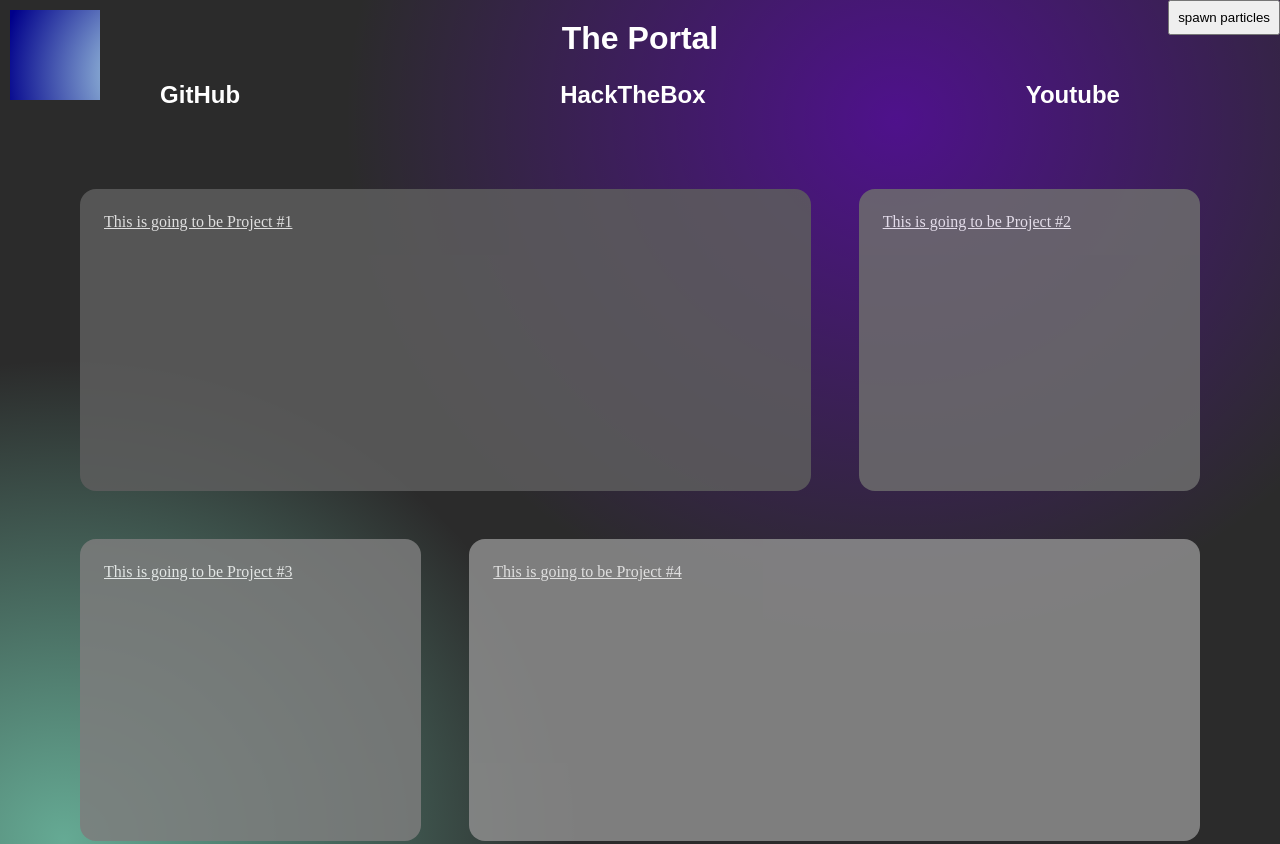
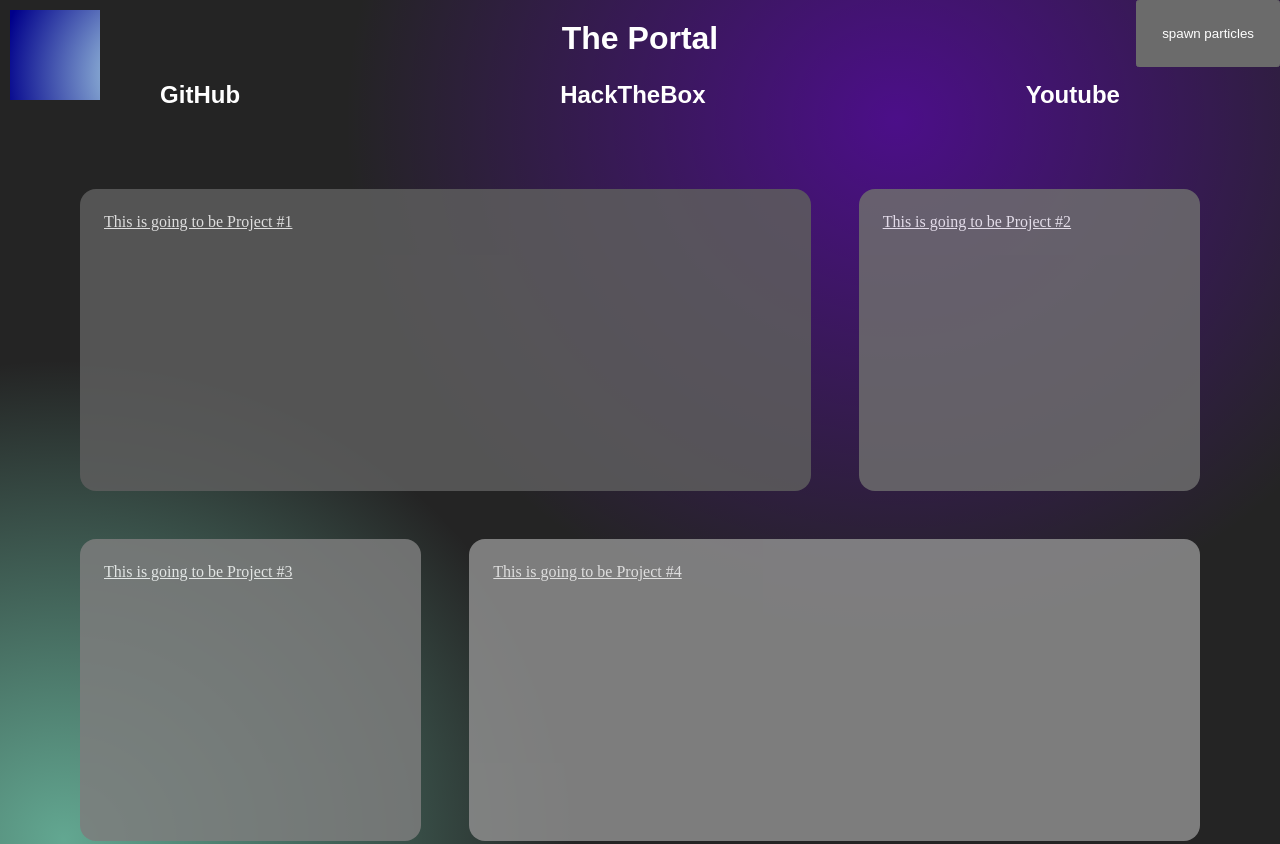
Before and after one commit to Bit-Jaeger/portal, a plain HTML site: page index.html in a window 1280 px wide. Shown: the top 844 px of the page. Drawn offline with Linux system fonts and the light colour scheme; a web font is replaced by a local one.

Commit message:
starting color pallete and adjusting padding to adjustable measurements

```diff
--- a/styles.css
+++ b/styles.css
@@ -1,3 +1,28 @@
+/* TODO: getting colors lined up at the top of the file */
+:root{
+    --pallete-neutral-999: #090909;
+    --pallete-neutral-800: #121212;
+    --pallete-neutral-750: #242424;
+    --pallete-neutral-500: #555555;
+    --pallete-neutral-300: #8f8f8f;
+    --pallete-neutral-150: #afafaf;
+    --pallete-neutral-000: #ffffff;
+
+
+    --pallete-accent-orange: #D2B04B;
+    --pallete-accent-red: #CC4A3B;
+    --pallete-accent-teal: #7FE1C5;
+    --pallete-accent-retrogray: #E3DFDC;
+}
+
+:root{
+  color-scheme: dark;
+
+  --dark-bg: var(--pallete-neutral-750);
+  --dark-white: var(--pallete-neutral-000);
+}
+
+
 /*########## RESET ###########*/
 
 *{
@@ -6,8 +31,8 @@
 }
 
 body{
-  background-color: #2b2b2b;
-  color: #ffffff;
+  background-color: var(--dark-bg);
+  color: var(--dark-contrast);
   display: grid;
 }
 
@@ -15,7 +40,7 @@ body{
   position: fixed;
   right: 0;
   top: 0;
-  padding: 8px;
+  padding: 1.5rem;
   z-index: 99;
 }
 
@@ -58,7 +83,7 @@ p{
   left: 0;
   width: 100%;
   height: 150vh;
-  background-color:#2b2b2b;
+  background-color:var(--dark-bg);
   z-index: 1;
   pointer-events: none;
 }
@@ -127,7 +152,7 @@ p{
 .topnav-container a {
 text-decoration: none;
 font-size:x-large;
-color: white;
+color: var(--dark-white);
 background-color: transparent;
 
 }
@@ -157,9 +182,9 @@ background-color: transparent;
 
 
 .project-card{
-  padding: 1.5em;
-  margin: 1.5em;
-  color: white;
+  padding: 1.5rem;
+  margin: 1.5rem;
+  color: var(--dark-contrast);
   min-height: 254px;
   border-radius: 16px;
   opacity: 0.85;
```
